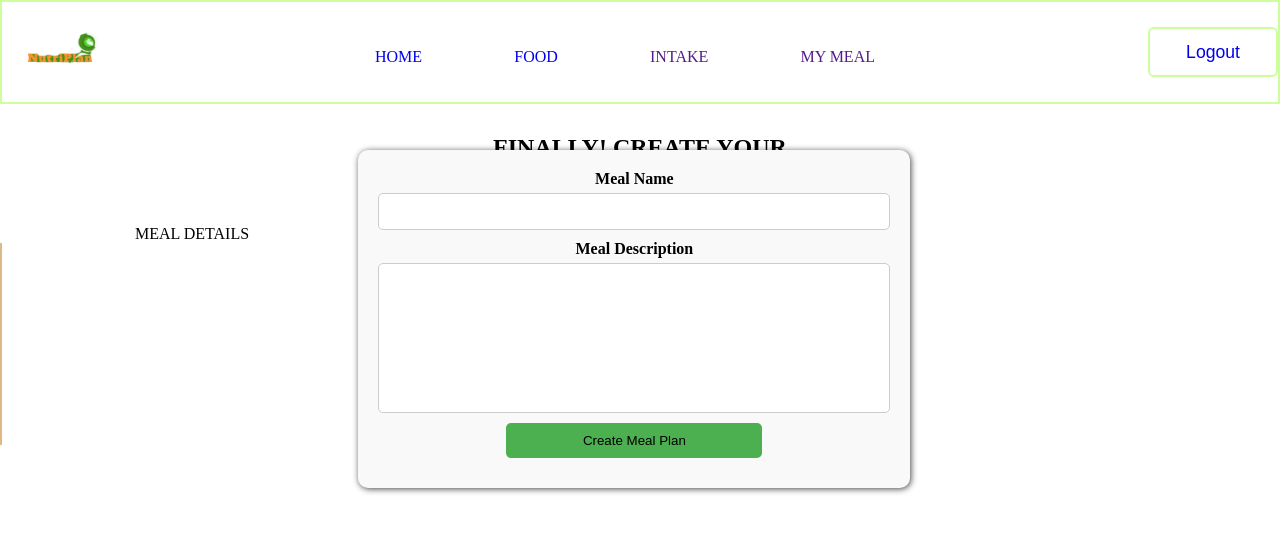
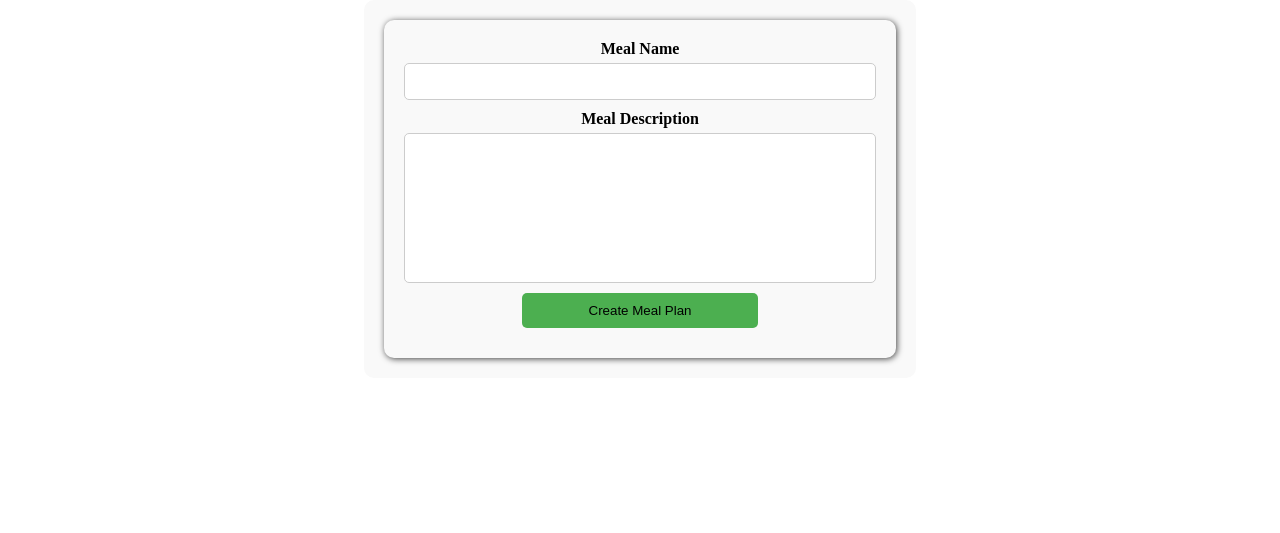
Before and after one commit to DadoveNonye/NutriPlan, a Flask app: page /mealplans in a window 1280 px wide. Shown: the top 533 px of the page. Run offline with Flask 3, Linux system fonts and the light colour scheme; the visitor is signed in with stand-in values (Sample User, id 1).

Commit message:
{update}

```diff
--- a/app/static/css/style.css
+++ b/app/static/css/style.css
@@ -140,21 +140,27 @@ nav > ul > li:hover::after {
   transform: scale(1.1);
 }
 
-.mealPlanForm form {
+.mealPlanForm  {
   text-align: center;
   width: 40%;
-  position: absolute;
-  top: 150px;
-  left: 28%;
+
   padding: 20px;
   background-color: #f9f9f9;
   border-radius: 10px;
-  /* display: none; */
+
   margin: auto;
 }
-.mealPlanForm {
+.mealPlanForm form {
   text-align: center;
+ width: fit-content;
+
+  padding: 20px;
+  background-color: #f9f9f9;
+  border-radius: 10px;
+
+
 }
+
 .mealPlanForm #inputForm,
 #showMealDetail {
   width: 30%;
@@ -184,8 +190,9 @@ nav > ul > li:hover::after {
 #mealDescription {
   height: 150px;
 }
-#main {
+.main {
   text-align: center;
+
 }
 .display-pic {
   height: 200px;
--- a/app/templates/mealplans.html
+++ b/app/templates/mealplans.html
@@ -10,7 +10,7 @@
 </head>
 <body>
     <div id="main">
-        <section id="navbar">
+        <!-- <section id="navbar">
             <div class="logo"><a href="{{ url_for('auth.home') }}"><img src="static/images/NutriPlan_logo_without_BG.png" alt="Nutri Plan logo"></a></div>
             <nav><ul>
                 <li><a href="{{ url_for('auth.home')}}">HOME</a></li>
@@ -19,13 +19,13 @@
                 <li><a href="" id="showMeal">MY MEAL</a></li>
             </ul></nav>
                <button class="mlogin" id="mealPlanDirection"> <a href="{{ url_for('auth.logout') }}">Logout</a></button>
-        </section>
-        <section class="hero-section">
+        </section> -->
+        <!-- <section class="hero-section">
             <div class="hero-background-image">
                 <h1>FINALLY! CREATE YOUR  <br class="nutriBR">MEAL PLANS </br>TAILORED TO YOUR NEEDS.</h1>
             </div>
 
-        </section>
+        </section> -->
         <section class="mealPlanForm" id="mealPlanForm">
             <form action="" method="post">
                 {{ form.hidden_tag() }}
@@ -38,7 +38,7 @@
                 {{ form.mealDescription(size=64) }}
                 {{ form.submit() }}
             </form>
-
+           </section>
 
 {% with messages = get_flashed_messages() %}
 {% if messages %}
@@ -49,7 +49,7 @@
 </ul>
 {% endif %}
 {% endwith %}
-
+<!--
 
             <div id="showMealDetail">MEAL DETAILS</div>
             <div id="devBox">
@@ -70,7 +70,7 @@
         </section>
     </div>
 </body>
-</html>
+</html> -->
 <script src="{{ url_for('static', filename='js/main.js') }}"></script>
 <script type="module" src="https://unpkg.com/ionicons@7.1.0/dist/ionicons/ionicons.esm.js"></script>
 <script nomodule src="https://unpkg.com/ionicons@7.1.0/dist/ionicons/ionicons.js"></script>
```
Also changed, not shown: app/templates/index.html (+12 -8 lines), app.db.
